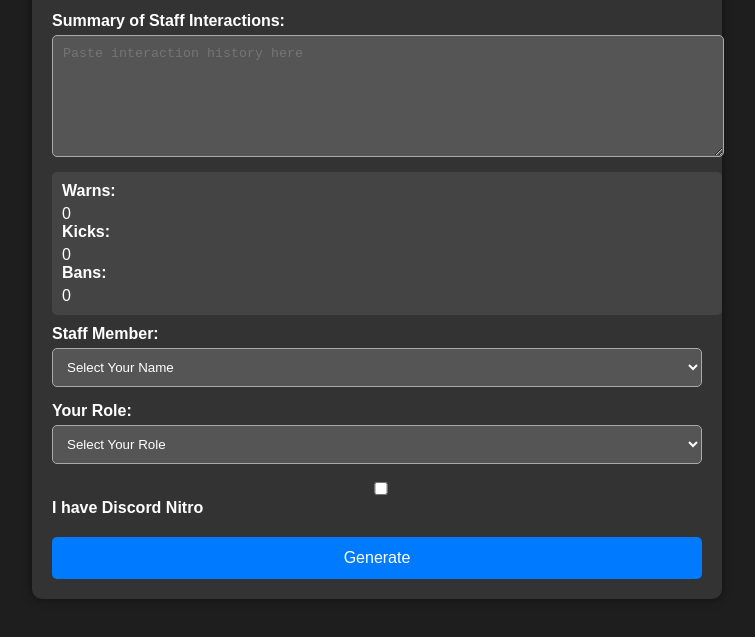
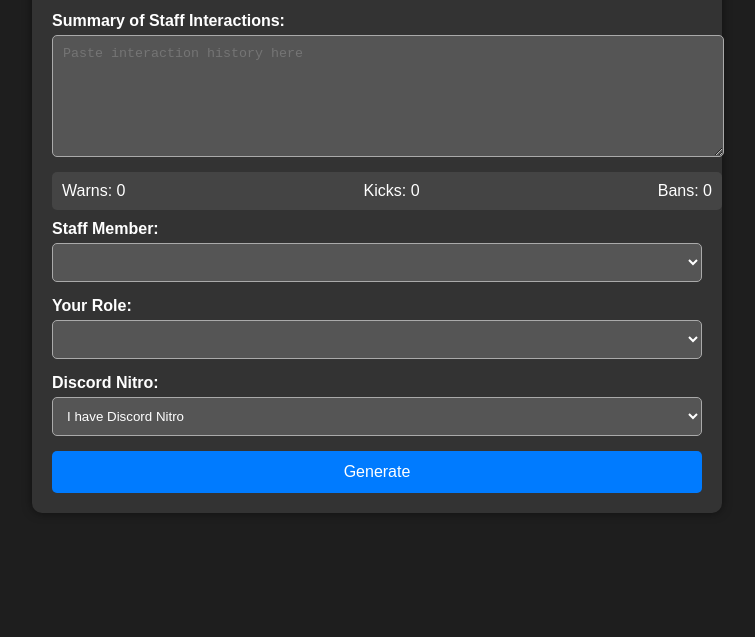
Before and after one commit to NZDurriez/3SP-Template, a plain HTML site: page index.html in a window 1280 px wide. Shown: the part 151-788 px from the top of the page, without its empty margins (263-1018 px from the left). Drawn offline with Linux system fonts and the light colour scheme.

Commit message:
Update index.html

```diff
--- a/index.html
+++ b/index.html
@@ -20,42 +20,33 @@
       <textarea id="interactions" placeholder="Paste interaction history here"></textarea>
     </div>
 
-        <div class="form-group tally-box">
-            <label>Warns:</label> <span id="warnCount">0</span>
-            <label>Kicks:</label> <span id="kickCount">0</span>
-            <label>Bans:</label> <span id="banCount">0</span>
+    <div class="tally-box">
+      <div class="tally-item tally-warn">Warns: <span id="warnCount">0</span></div>
+      <div class="tally-item tally-kick">Kicks: <span id="kickCount">0</span></div>
+      <div class="tally-item tally-ban">Bans: <span id="banCount">0</span></div>
     </div>
 
     <div class="form-group">
       <label>Staff Member:</label>
       <select id="staffMember">
-                <option value="">Select Your Name</option>
-                <optgroup label="Directors">
+        <option value=""></option>
+		<option value="OnSmoko">OnSmoko</option>
         <option value="Pandakazii">Pandakazii</option>
         <option value="Tobizzle">Tobizzle</option>
         <option value="XqN">XqN</option>
         <option value="CeeCee">CeeCee</option>
-                </optgroup>
-                <optgroup label="Executives">
         <option value="Ollie.B">Ollie.B</option>
         <option value="Hayden">Hayden</option>
         <option value="Spike">Spike</option>
-                </optgroup>
-                <optgroup label="Managers">
         <option value="Darkreviver0">Darkreviver0</option>
         <option value="Toast">Toast</option>
         <option value="Aurorafalcon">Aurorafalcon</option>
         <option value="Spiritus">Spiritus</option>
         <option value="Zaza">Zaza</option>
-                </optgroup>
-                <optgroup label="Administrators">
-                    <option value="OnSmoko">OnSmoko</option>
         <option value="Keegan">Keegan</option>
         <option value="xFizeh">xFizeh</option>
         <option value="Assassin">Assassin</option>
         <option value="C.Martin">C.Martin</option>
-                </optgroup>
-                <optgroup label="Moderators">
         <option value="Kuzin">Kuzin</option>
         <option value="Gusisthebus">Gusisthebus</option>
         <option value="Knoah">Knoah</option>
@@ -64,14 +55,14 @@
         <option value="JackAU">JackAU</option>
         <option value="Gerald">Gerald</option>
         <option value="1Kachy">1Kachy</option>
-                </optgroup>
       </select>
     </div>
 
     <div class="form-group">
       <label>Your Role:</label>
       <select id="staffRole">
-                <option value="">Select Your Role</option>
+        <option value=""></option>
+        <option value="BHRP Moderator">BHRP Moderator</option>
         <option value="BHRP Administrator">BHRP Administrator</option>
         <option value="BHRP Manager">BHRP Manager</option>
         <option value="BHRP Executive">BHRP Executive</option>
@@ -80,14 +71,32 @@
     </div>
 
     <div class="form-group">
-        <label><input type="checkbox" id="discordNitro"> I have Discord Nitro</label>
+      <label>Discord Nitro:</label>
+      <select id="discordNitro">
+        <option value="yes">I have Discord Nitro</option>
+        <option value="no">I do not have Discord Nitro</option>
+      </select>
     </div>
+
     <button id="generate3SP">Generate</button>
+
+    <!-- Output container for Nitro users -->
+    <div id="fullOutputContainer" class="output-box" style="display: none;">
       <p id="outputFull3SP" class="output"></p>
+      <button class="copy-btn" onclick="copyText('outputFull3SP', this)">Copy</button>
+    </div>
+
+    <!-- Output containers for non-Nitro users -->
+    <div id="shortOutputContainer" class="output-box" style="display: none;">
       <p id="outputShort3SP" class="output"></p>
+      <button class="copy-btn" onclick="copyText('outputShort3SP', this)">Copy</button>
+    </div>
+    <div id="shortOutputPart2Container" class="output-box" style="display: none;">
       <p id="outputShort3SP_Part2" class="output"></p>
-        <p id="output3SP" class="output"></p>
+      <button class="copy-btn" onclick="copyText('outputShort3SP_Part2', this)">Copy</button>
     </div>
+  </div>
+
   <script src="script.js"></script>
 </body>
 </html>
```
Lines whose indentation alone changed are shown as unchanged.
